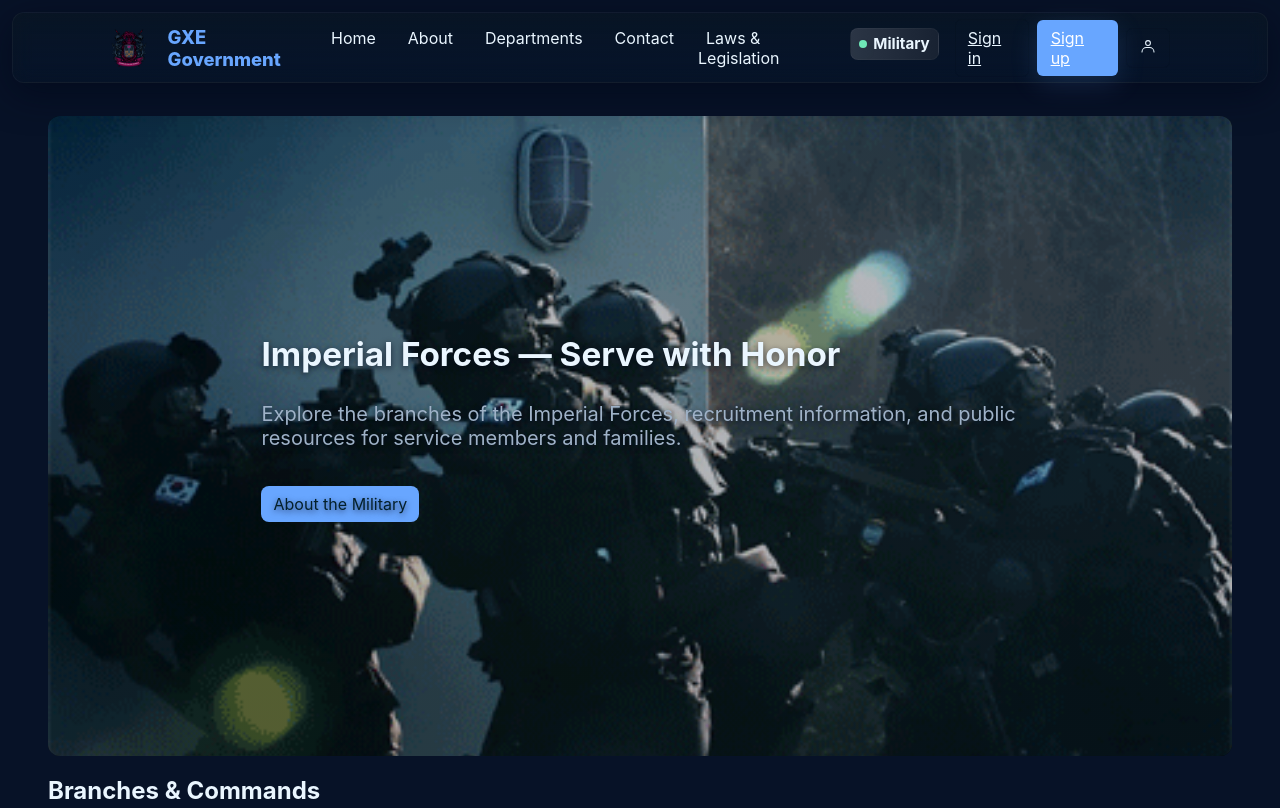
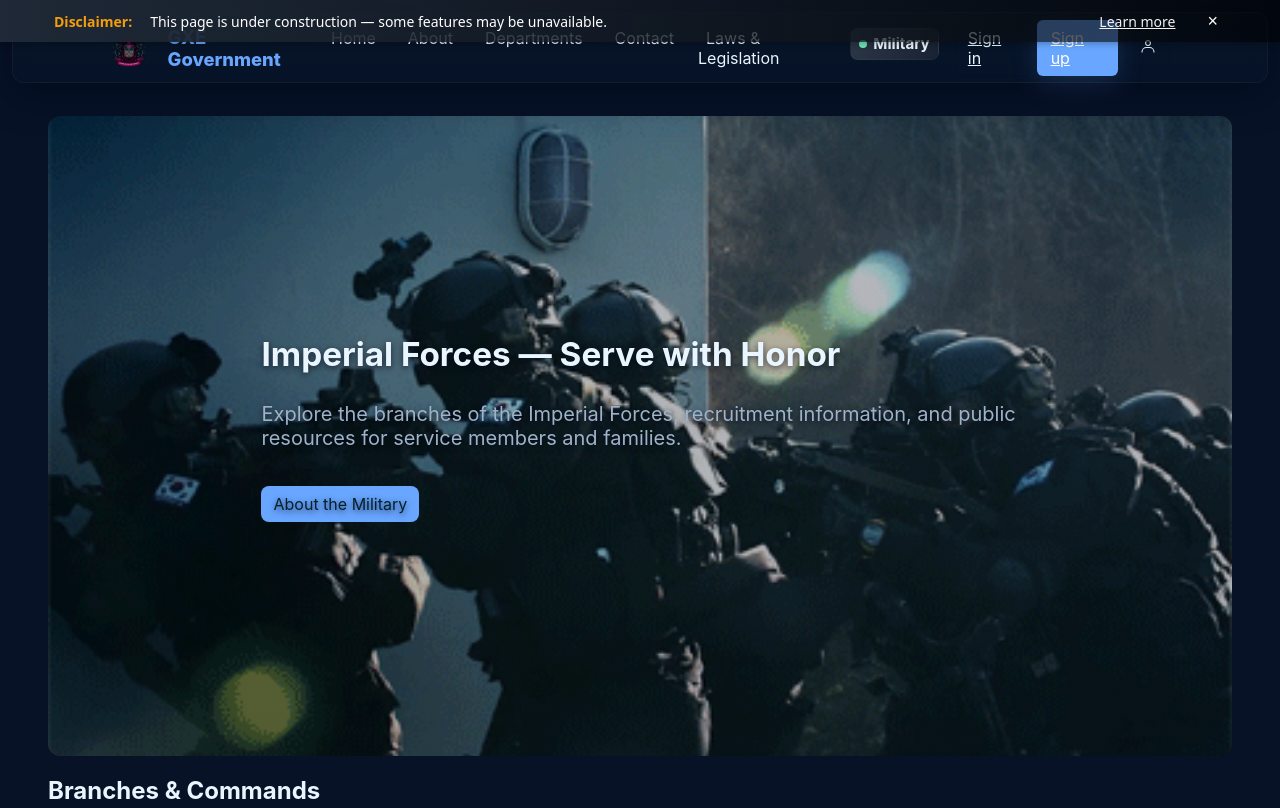
Before and after one commit to r3xicodes/gxe.gov, a plain HTML site: page military/index.html in a window 1280 px wide. Shown: the top 808 px of the page. Drawn offline with Linux system fonts and the light colour scheme.

Commit message:
add disclaimer

```diff
--- a/military/index.html
+++ b/military/index.html
@@ -7,6 +7,89 @@
     <link rel="stylesheet" href="../assets/css/styles.css">
   </head>
   <body>
+    <!-- Put this at the top of <body> -->
+    <div id="construction-banner" role="region" aria-label="Site construction notice">
+      <div class="cb-inner">
+        <span class="cb-title">Disclaimer:</span>
+        <span class="cb-text">This page is under construction — some features may be unavailable.</span>
+        <a class="cb-link" href="/under-construction" title="Learn more about the site work">Learn more</a>
+        <button id="cb-dismiss" aria-label="Dismiss construction notice">×</button>
+      </div>
+    </div>
+    <!-- Styles (can go in your CSS file) -->
+    <style>
+      :root{
+        --cb-bg: #1f2937;      /* dark */
+        --cb-text: #fff;
+        --cb-accent: #f59e0b;  /* amber accent */
+      }
+
+      #construction-banner{
+        position: fixed;
+        top: 0;
+        left: 0;
+        right: 0;
+        z-index: 9999;
+        background: linear-gradient(90deg, var(--cb-bg), rgba(0,0,0,0.6));
+        color: var(--cb-text);
+        font-family: system-ui, -apple-system, "Segoe UI", Roboto, "Helvetica Neue", Arial;
+        box-shadow: 0 2px 6px rgba(0,0,0,0.25);
+      }
+
+      #construction-banner .cb-inner{
+        max-width: 1200px;
+        margin: 0 auto;
+        padding: 8px 14px;
+        display: flex;
+        gap: 12px;
+        align-items: center;
+        font-size: 14px;
+      }
+
+      .cb-title{
+        font-weight: 700;
+        margin-right: 6px;
+        color: var(--cb-accent);
+      }
+
+      .cb-text{
+        flex: 1 1 auto;
+        white-space: nowrap;
+        overflow: hidden;
+        text-overflow: ellipsis;
+      }
+
+      .cb-link{
+        margin-left: 8px;
+        text-decoration: underline;
+        color: var(--cb-text);
+        opacity: 0.95;
+      }
+
+      #cb-dismiss{
+        margin-left: 12px;
+        background: transparent;
+        border: none;
+        color: var(--cb-text);
+        font-size: 18px;
+        line-height: 1;
+        cursor: pointer;
+        padding: 4px 8px;
+      }
+
+      /* Make sure banner doesn't cover page content when visible */
+      body.cb-has-banner { padding-top: 44px; }
+
+      /* Responsive smaller screens */
+      @media (max-width: 560px){
+        #construction-banner .cb-inner{
+          font-size: 13px;
+          padding: 8px 10px;
+        }
+        .cb-text{ display:none; }
+      }
+    </style>
+
     <a class="skip-link" href="#main">Skip to content</a>
     <header class="site-header" role="banner">
       <div class="container">
```
